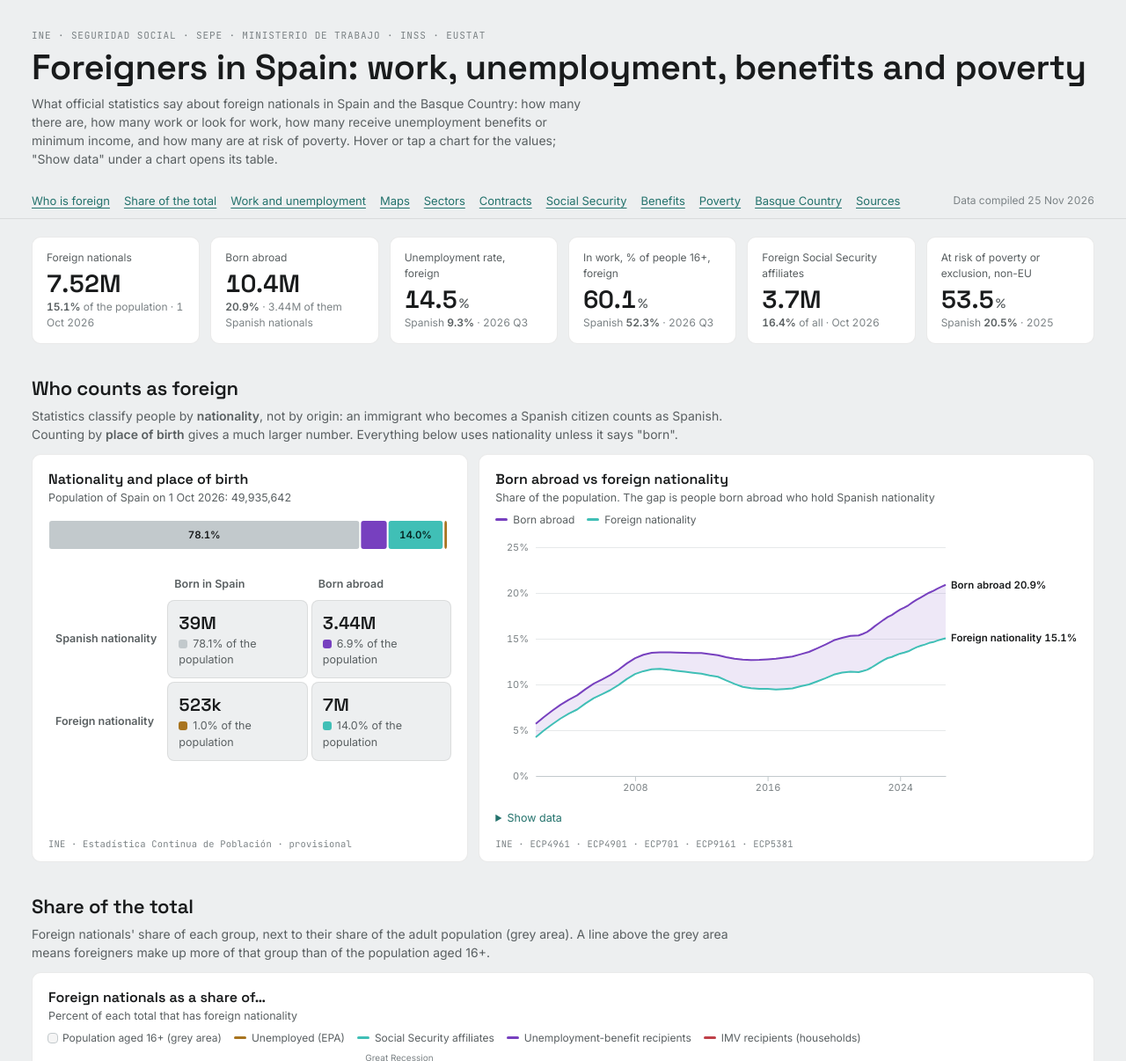
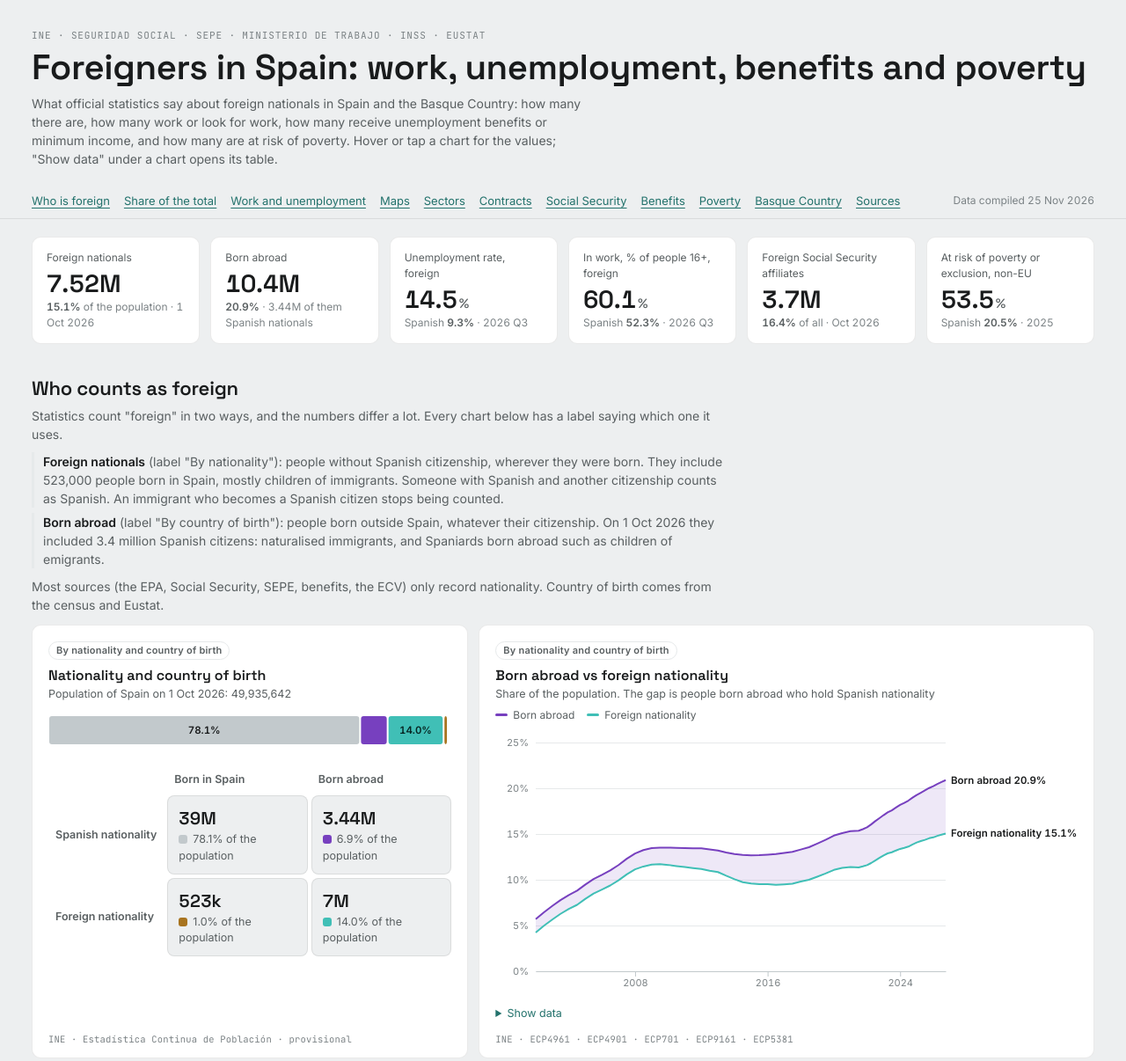
Before and after one commit to gwenywere/extranjeros, a plain HTML site: page index.html in a window 1280 px wide. Shown: the top 1206 px of the page at 88% size. Drawn offline with nearby package versions, Linux system fonts and the light colour scheme.

Commit message:
Define foreign nationals vs born abroad; label each chart by nationality or country of birth

```diff
--- a/index.html
+++ b/index.html
@@ -125,6 +125,14 @@ select:focus-visible { outline: 2px solid var(--accent); outline-offset: 2px; }
 .span-7 { grid-column: span 7; } .span-5 { grid-column: span 5; } .span-6 { grid-column: span 6; } .span-12 { grid-column: span 12; }
 .card h3 { font-family: var(--f-display); font-size: 16px; font-weight: 600; margin: 0; text-wrap: balance; }
 .card .sub { color: var(--fg-2); font-size: 12.5px; margin: 0; }
+.basis { display: inline-block; margin: 0 0 6px; padding: 1px 8px; border: 1px solid var(--grid); border-radius: 999px;
+  font-size: 11px; font-weight: 600; letter-spacing: .02em; color: var(--fg-2); white-space: nowrap; }
+.basis.birth { border-style: dashed; }
+.defs { margin: 10px 0 10px; display: grid; gap: 6px; max-width: 90ch; color: var(--fg-2); }
+.defs dt { color: var(--fg); }
+.defs div { padding-left: 10px; border-left: 3px solid var(--grid); }
+.defs dt { font-weight: 600; display: inline; }
+.defs dd { display: inline; margin: 0; }
 .card .head { display: flex; flex-wrap: wrap; justify-content: space-between; align-items: flex-start; gap: 8px 16px; }
 .card .note { color: var(--fg-2); font-size: 12.5px; margin: 2px 0 0; }
 .card .vars { margin-top: auto; padding-top: 6px; font-family: var(--f-mono); font-size: 10.5px; color: var(--muted); letter-spacing: 0.02em; }
@@ -232,11 +240,16 @@ footer p, footer li { overflow-wrap: anywhere; }  /* long file names / URLs must
   <section id="who">
     <div class="section-head">
       <h2>Who counts as foreign</h2>
-      <p>Statistics classify people by <b>nationality</b>, not by origin: an immigrant who becomes a Spanish citizen counts as Spanish. Counting by <b>place of birth</b> gives a much larger number. Everything below uses nationality unless it says "born".</p>
+      <p>Statistics count "foreign" in two ways, and the numbers differ a lot. Every chart below has a label saying which one it uses.</p>
+      <dl class="defs">
+        <div><dt>Foreign nationals</dt> <dd>(label "By nationality"): people without Spanish citizenship, wherever they were born. They include <span id="def-fx-es">about half a million</span> people born in Spain, mostly children of immigrants. Someone with Spanish and another citizenship counts as Spanish. An immigrant who becomes a Spanish citizen stops being counted.</dd></div>
+        <div><dt>Born abroad</dt> <dd>(label "By country of birth"): people born outside Spain, whatever their citizenship. On <span id="def-date">1 Oct 2026</span> they included <span id="def-es-abroad">about 3.4 million</span> Spanish citizens: naturalised immigrants, and Spaniards born abroad such as children of emigrants.</dd></div>
+      </dl>
+      <p>Most sources (the EPA, Social Security, SEPE, benefits, the ECV) only record nationality. Country of birth comes from the census and Eustat.</p>
     </div>
     <div class="grid">
       <article class="card span-5">
-        <div class="head"><div><h3>Nationality and place of birth</h3><p class="sub" id="nb-sub">Population of Spain</p></div></div>
+        <div class="head"><div><h3>Nationality and country of birth</h3><p class="sub" id="nb-sub">Population of Spain</p></div></div>
         <div class="chart" id="c-nb-bar"></div>
         <div class="matrix" id="c-nb"></div>
         <div class="vars">INE · Estadística Continua de Población · provisional</div>
@@ -255,7 +268,7 @@ footer p, footer li { overflow-wrap: anywhere; }  /* long file names / URLs must
   <section id="shares">
     <div class="section-head">
       <h2>Share of the total</h2>
-      <p>Foreign nationals' share of each group, next to their share of the adult population (grey area). A line above the grey area means foreigners make up more of that group than of the population aged 16+.</p>
+      <p>Foreign nationals' share of each group, next to their share of the adult population (grey area). A line above the grey area means foreign nationals make up more of that group than of the population aged 16+.</p>
     </div>
     <div class="grid">
       <article class="card span-12">
@@ -303,7 +316,7 @@ footer p, footer li { overflow-wrap: anywhere; }  /* long file names / URLs must
       </article>
 
       <article class="card span-5">
-        <div class="head"><div><h3>Three ways to count unemployed foreigners</h3><p class="sub">Foreign nationals, Spain, 2025</p></div></div>
+        <div class="head"><div><h3>Three ways to count unemployed foreign nationals</h3><p class="sub">Foreign nationals, Spain, 2025</p></div></div>
         <div class="chart" id="c-count"></div>
         <p class="note">Three different statistics. The EPA is a household survey; registered unemployment counts people signed up at public employment offices; not every unemployed person is entitled to a benefit. They should not be subtracted from each other.</p>
         <div class="vars">SEPE · Informe del Mercado de Trabajo de las Personas Extranjeras 2026</div>
@@ -531,7 +544,7 @@ footer p, footer li { overflow-wrap: anywhere; }  /* long file names / URLs must
         </div>
         <div class="legend" id="lg-brate"></div>
         <div class="chart" id="c-brate"></div>
-        <p class="note">Each count is divided by the size of the same nationality group, so the two can be compared. "Per 100 unemployed" is roughly the share of unemployed people who get a benefit; foreigners, with shorter work histories, likely qualify less often. Naturalised immigrants count as Spanish. 2020 includes furloughed (ERTE) workers.</p>
+        <p class="note">Each count is divided by the size of the same nationality group, so the two can be compared. "Per 100 unemployed" is roughly the share of unemployed people who get a benefit; foreign nationals, with shorter work histories, likely qualify less often. Naturalised immigrants count as Spanish. 2020 includes furloughed (ERTE) workers.</p>
         <details><summary>Show data</summary><div class="table-wrap" id="t-brate"></div></details>
         <div class="vars">Recipients: Ministerio de Trabajo, Anuario de Estadísticas, tables PRD-1 (all) and PEX-1 (foreign); Spanish = all − foreign · people in work, labour force, unemployed and aged 16+: INE EPA, average of the four quarters</div>
       </article>
@@ -553,7 +566,7 @@ footer p, footer li { overflow-wrap: anywhere; }  /* long file names / URLs must
   <section id="poverty">
     <div class="section-head">
       <h2>Poverty and social exclusion</h2>
-      <p>From the Living Conditions Survey (ECV), people aged 16+. The year is the survey year; income refers to the year before. EU and non-EU foreigners are shown separately because their situations differ a lot.</p>
+      <p>From the Living Conditions Survey (ECV), people aged 16+. The year is the survey year; income refers to the year before. EU and non-EU nationals are shown separately because their situations differ a lot.</p>
     </div>
     <div class="grid">
       <article class="card span-12">
@@ -573,7 +586,7 @@ footer p, footer li { overflow-wrap: anywhere; }  /* long file names / URLs must
   <section id="euskadi">
     <div class="section-head">
       <h2>Basque Country (Euskadi)</h2>
-      <p>The EPA sample of foreign nationals in the Basque Country is small, so quarterly rates jump around; the chart shows a 4-quarter average by default. Eustat counts by place of birth, not nationality, so its figures are not directly comparable with the EPA's.</p>
+      <p>The EPA sample of foreign nationals in the Basque Country is small, so quarterly rates jump around; the chart shows a 4-quarter average by default. Eustat counts by country of birth, not nationality, so its figures are not directly comparable with the EPA's.</p>
     </div>
     <div class="grid">
       <article class="card span-6">
@@ -622,7 +635,7 @@ footer p, footer li { overflow-wrap: anywhere; }  /* long file names / URLs must
             <p class="note" id="rgi-note"></p>
           </div>
           <div>
-            <h4>Holders per 100 adults, by place of birth, 2023</h4>
+            <h4>Holders per 100 adults, by country of birth, 2023</h4>
             <p class="sub">RGI holders during the year ÷ people aged 16+ born there</p>
             <div class="chart" id="c-rgi-birth"></div>
           </div>
@@ -639,11 +652,11 @@ footer p, footer li { overflow-wrap: anywhere; }  /* long file names / URLs must
   <h2>Sources and notes</h2>
   <ul>
     <li><a href="https://www.ine.es/jaxiT3/Tabla.htm?t=65309" target="_blank" rel="noopener noreferrer">INE, Encuesta de Población Activa (EPA)</a>, tables 65290, 65299, 65300, 65309 and 65336: activity, employment and unemployment by nationality, Spain and Basque Country, quarterly 2002–2026. Survey estimates with sampling error.</li>
-    <li><a href="https://w6.seg-social.es/PXWeb/pxweb/es/Afiliados%20en%20alta%20laboral/" target="_blank" rel="noopener noreferrer">Seguridad Social, PX-Web</a>: average affiliates (foreigners by sex, region, scheme, EU / non-EU; total system), monthly from 2012; affiliates by nationality on the last day of the month.</li>
+    <li><a href="https://w6.seg-social.es/PXWeb/pxweb/es/Afiliados%20en%20alta%20laboral/" target="_blank" rel="noopener noreferrer">Seguridad Social, PX-Web</a>: average affiliates (foreign nationals by sex, region, scheme, EU / non-EU; total system), monthly from 2012; affiliates by nationality on the last day of the month.</li>
     <li><a href="https://www.mites.gob.es/es/estadisticas/anuarios/index.htm" target="_blank" rel="noopener noreferrer">Ministerio de Trabajo, Anuario de Estadísticas</a>, table PEX-1 (SEPE data): foreign recipients of unemployment benefits, annual averages 2013–2024. The Employment Activation Programme existed only in 2015–2020. Table PRD-1: all recipients, used to get Spanish recipients (all − foreign); typed into <code>data/mites_prd1_beneficiarios_2013_2024.csv</code>.</li>
     <li><a href="https://maldita.es/prebunking/20260710/ingreso-minimo-vital-espa%C3%B1oles-extranjeros/" target="_blank" rel="noopener noreferrer">Seguridad Social (INSS), via Maldita.es</a>: IMV recipients by nationality, monthly June 2020 – June 2026 (data released on a transparency request). Per 100 households: households by nationality estimated from residents (Estadística Continua de Población), average household size of all-Spanish and all-foreign households (<a href="https://www.ine.es/jaxiPx/Tabla.htm?tpx=56556" target="_blank" rel="noopener noreferrer">ECEPOV 2021, table 56556</a>) and total households (<a href="https://www.ine.es/jaxiT3/Tabla.htm?t=60135" target="_blank" rel="noopener noreferrer">ECP table 60135</a>), from Jan 2021.</li>
     <li><a href="https://www.ine.es/jaxiT3/Tabla.htm?t=60258" target="_blank" rel="noopener noreferrer">INE, Encuesta de Condiciones de Vida</a>, tables 60258 and 10009: AROPE and its components by nationality, 2008–2025. AROPE follows the "Europa 2030" definition from 2014; before that only the earlier "Europa 2020" definition exists (dotted line).</li>
-    <li><a href="https://www.ine.es/jaxiT3/Tabla.htm?t=82104" target="_blank" rel="noopener noreferrer">INE, Estadística Continua de Población</a> and <a href="https://www.ine.es/dyngs/Prensa/ECP3T26.htm" target="_blank" rel="noopener noreferrer">press release of 1 Oct 2026</a>: population by nationality and by place of birth (2026 provisional). Half-yearly to 2020, quarterly since 2021.</li>
+    <li><a href="https://www.ine.es/jaxiT3/Tabla.htm?t=82104" target="_blank" rel="noopener noreferrer">INE, Estadística Continua de Población</a> and <a href="https://www.ine.es/dyngs/Prensa/ECP3T26.htm" target="_blank" rel="noopener noreferrer">press release of 1 Oct 2026</a>: population by nationality and by country of birth (2026 provisional). Half-yearly to 2020, quarterly since 2021.</li>
     <li><a href="https://www.ine.es/jaxiT3/Tabla.htm?t=67129&amp;L=0" target="_blank" rel="noopener noreferrer">INE, Censo anual de población, table 67129</a>: population 16+ by region and province, sex, country of birth (17 countries and the rest of each continent) and relation to activity, 1 Jan 2021–2024. Work status comes from Social Security and employment-office registers.</li>
     <li><a href="https://www.ine.es/jaxiT3/Tabla.htm?t=65290" target="_blank" rel="noopener noreferrer">INE, EPA by region and nationality</a>, tables 65290 (population 16+), 65299 (active) and 65309 (employed): annual averages for the region map. <a href="https://www.ine.es/jaxiT3/Tabla.htm?t=67130" target="_blank" rel="noopener noreferrer">INE census table 67130</a>: population 16+ by nationality and relation to activity, by province, 2021–2024, for the province map. <a href="https://www.ine.es/jaxiT3/Tabla.htm?t=69964&amp;L=0" target="_blank" rel="noopener noreferrer">INE census table 69964</a>: employed people by nationality and economic section, by province, 2021–2024. Province shapes simplified from <a href="https://gadm.org" target="_blank" rel="noopener noreferrer">GADM</a>.</li>
     <li><a href="https://www.sepe.es/dctm/informes%3A09019af48026a2c4/RElTRVdFQg%3D%3D/4832-1.pdf" target="_blank" rel="noopener noreferrer">SEPE, Informe del Mercado de Trabajo de las Personas Extranjeras 2026</a> (2025 data): registered unemployment and benefit recipients on 31 Dec 2025; foreign affiliates by scheme, sex, nationality, type of work, age and contract (Seguridad Social, 31 Dec 2025); contracts by type, working time and occupation (SISPE, all of 2025). The report publishes these only in the PDF; the figures were read from it page by page and checked against its own totals (see <code>data/sepe_informe_extranjeros_2025.README.txt</code>).</li>
@@ -651,7 +664,7 @@ footer p, footer li { overflow-wrap: anywhere; }  /* long file names / URLs must
     <li><a href="https://bibliovirtual.inclusion.gob.es/documents/d/asset-library-6602793/indicadores_marco-estrategico-ii" target="_blank" rel="noopener noreferrer">Ministerio de Inclusión, indicadores del Marco Estratégico II</a>: Basque minimum income (RGI) 2024; IMV recipients December 2025.</li>
     <li><a href="https://opendata.euskadi.eus/contenidos/estadistica/estadisticas_ebpgi2023/opendata/2023_Estadistica-de-Personas-Beneficiarias-de-Prestaciones-de-Garantia-de-Ingresos-en-Euskadi.xlsx" target="_blank" rel="noopener noreferrer">Lanbide / Gobierno Vasco, Estadística de personas beneficiarias de prestaciones de garantía de ingresos 2023</a>: RGI holders. The open tables have no nationality or birthplace; those figures are as reported by <a href="https://www.gasteizhoy.com/cuantos-perceptores-rgi-son-extranjeros/" target="_blank" rel="noopener noreferrer">Gasteiz Hoy</a> (27 Aug 2024), and its totals, sex and territory figures match the official tables. Adults by nationality: <a href="https://www.ine.es/jaxiT3/Tabla.htm?t=67130&amp;L=0" target="_blank" rel="noopener noreferrer">INE census table 67130</a>.</li>
   </ul>
-  <p>Shaded periods mark the Great Recession (mid-2008 to 2013) and the COVID year 2020. In January 2007 Romania and Bulgaria joined the EU, so their nationals move from the non-EU to the EU series (dotted line). In 2021 Q1 INE re-based the EPA on new population estimates. No official statistic counts how many foreigners "do not contribute"; Social Security affiliation counts those who do.</p>
+  <p>Shaded periods mark the Great Recession (mid-2008 to 2013) and the COVID year 2020. In January 2007 Romania and Bulgaria joined the EU, so their nationals move from the non-EU to the EU series (dotted line). In 2021 Q1 INE re-based the EPA on new population estimates. No official statistic counts how many foreign nationals "do not contribute"; Social Security affiliation counts those who do.</p>
   <p id="foot-gen"></p>
 </footer>
 
@@ -1435,6 +1448,7 @@ function renderProvMap() {
   sel.value = state.pmGroup;
   const groupLabel = sel.options[sel.selectedIndex].text;
   const isNat = state.pmGroup === 'fxnat';
+  setBasis('c-pm', isNat ? 'nat' : 'birth');
   const natIdx = new Map(REG.censusNat.regions.map((r, i) => [r.code, i]));
   const spainIdx = CEN.countries.findIndex((x) => x.cont === 'spain');
   const members = (() => {
@@ -1687,12 +1701,32 @@ document.addEventListener('click', ev => {
   const a = ev.target.closest('a[href="#epa-vs-census"]');
   if (a) $('#epa-vs-census').open = true;
 });
+// which definition of "foreign" each chart uses (see the Who section); the province map sets its own
+const BASIS = { nat: 'By nationality', birth: 'By country of birth', both: 'By nationality and country of birth' };
+const BASIS_OF = {
+  'c-nb-bar': 'both', 'c-pop': 'both', 'c-shares': 'nat', 'c-rates': 'nat', 'c-lev': 'nat', 'c-count': 'nat', 'c-cen': 'birth',
+  'c-pm': 'nat', 'c-rm': 'nat', 'c-sec': 'nat', 'c-occ': 'nat', 'c-grp': 'nat', 'c-ctype': 'nat', 'c-aff': 'nat', 'c-ctry': 'nat',
+  'c-sch': 'nat', 'c-ben': 'nat', 'c-ben25': 'nat', 'c-brate': 'nat', 'c-imv': 'nat', 'c-pov': 'nat', 'c-pv': 'nat', 'c-pvaff': 'nat',
+  'c-eus': 'birth', 'c-rgi-share': 'both',
+};
+function setBasis(chartId, kind) {
+  const head = document.getElementById(chartId)?.closest('.card')?.querySelector('.head > div');
+  if (!head) return;
+  let tag = head.querySelector('.basis');
+  if (!tag) { tag = document.createElement('span'); head.prepend(tag); }
+  tag.className = 'basis' + (kind === 'birth' ? ' birth' : '');
+  tag.textContent = BASIS[kind];
+}
+Object.entries(BASIS_OF).forEach(([id, k]) => setBasis(id, k));
 function renderAll() {
   const c = C();
   const P = D.population, E = D.epa, A = D.affiliation, B = D.benefits, I = D.imv, V = D.poverty, PV = D.epaPV, S = D.snapshots;
 
   // --- who: nationality x birthplace ---
   const nb = S.nationalityBirth, tot = nb.esBornEs + nb.esBornAbroad + nb.fxBornAbroad + nb.fxBornEs;
+  $('#def-fx-es').textContent = `${fmt(Math.round(nb.fxBornEs / 1000) * 1000)}`;
+  $('#def-date').textContent = dateLabel('D', nb.date);
+  $('#def-es-abroad').textContent = `${(nb.esBornAbroad / 1e6).toFixed(1)} million`;
   $('#nb-sub').textContent = `Population of Spain on ${dateLabel('D', nb.date)}: ${fmt(tot)}`;
   const nbParts = [
     { label: 'Spanish, born in Spain', v: nb.esBornEs, color: c.neutral, ink: css('--fg') },
@@ -2038,7 +2072,7 @@ function renderAll() {
     const totH = N.es.holders + N.fx.holders;
     $('#rgi-foot').textContent = `In ${RX.year}, ${fmt(totH)} people held the RGI at some point, ${fmt(N.fx.holders)} of them foreign nationals `
       + `(${fp(100 * N.fx.holders / totH)}). Each holder claims for a household: 61% of holders lived alone, and children and other household members `
-      + 'are not counted here. The 2023 rates divide holders at any point in the year by adults on 1 Jan. By place of birth, naturalised immigrants count as born abroad.';
+      + 'are not counted here. The 2023 rates divide holders at any point in the year by adults on 1 Jan. By country of birth, naturalised immigrants count as born abroad.';
     const r1 = (v) => v.toFixed(1);
     table('#t-rgi', ['Group', 'Year', 'RGI holders', 'Adults 16+', 'Per 100 adults', 'Source'], [
       ['Spanish nationals (coverage)', 2024, '', '', fp(rg.coverageSpanish), 'Ministerio de Inclusión'],
```
